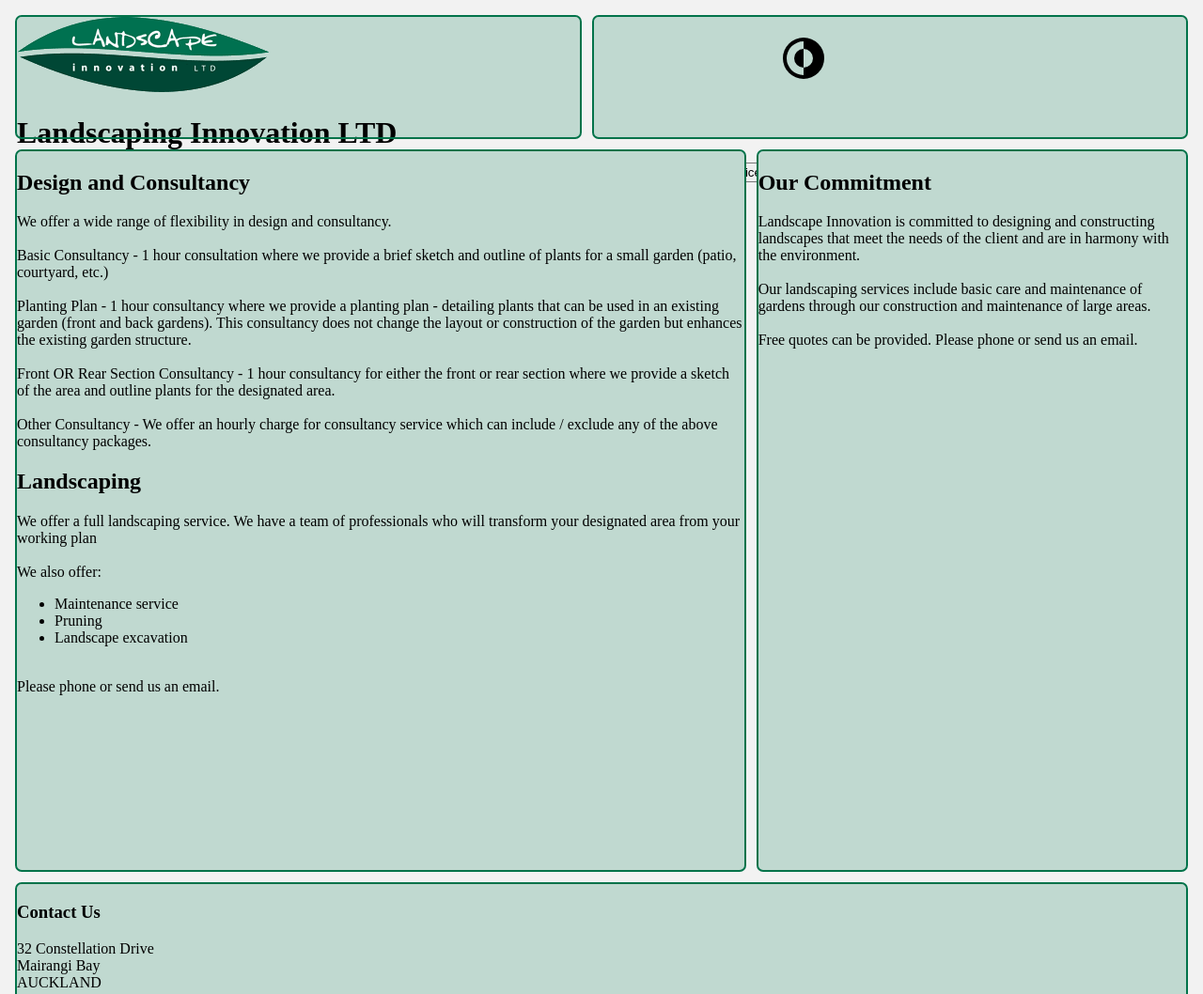
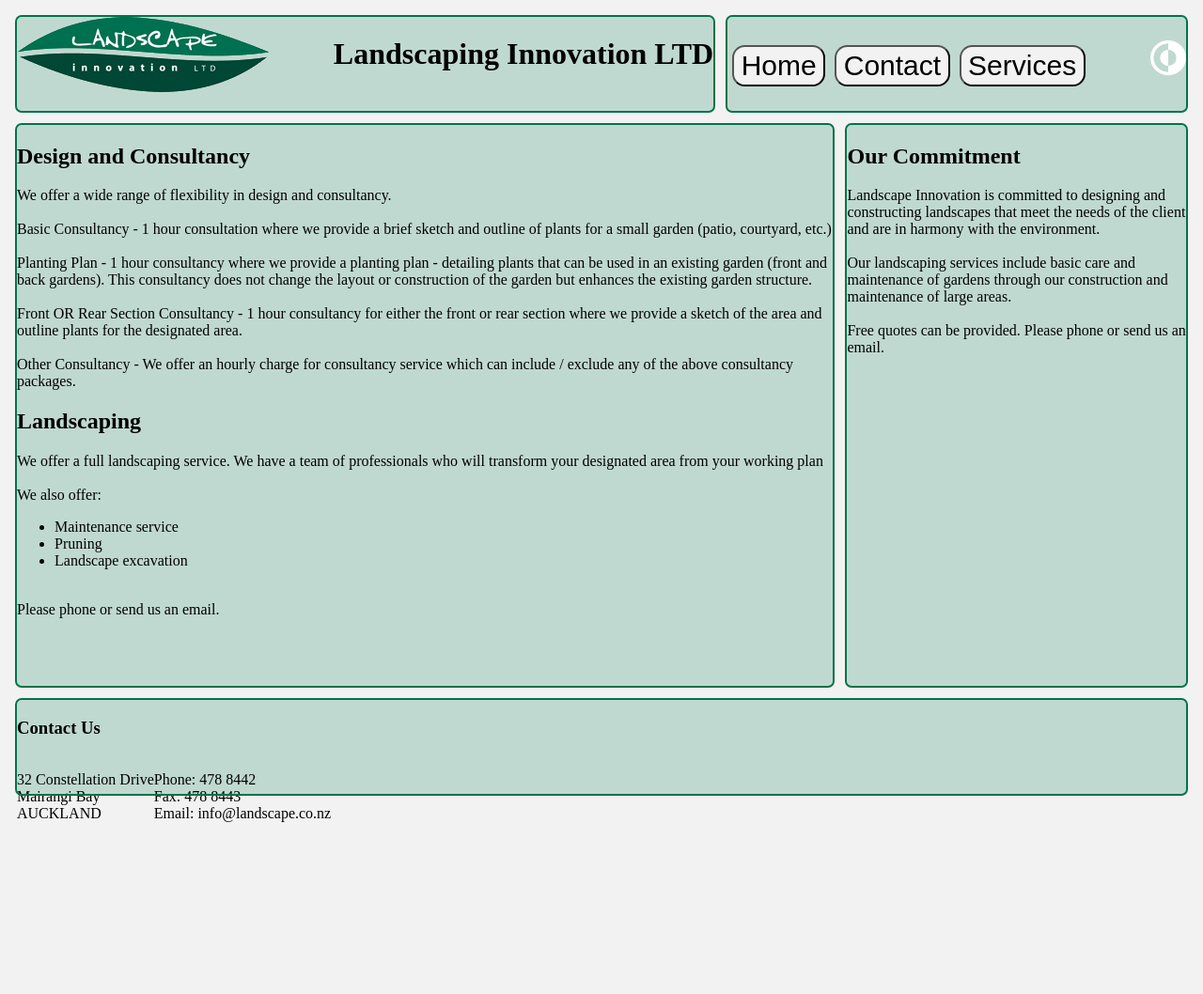
Before and after one commit to jonathonmcfie/Landscaping, a plain HTML site: page index.html in a window 1280 px wide. Shown: the top 1058 px of the page at 94% size. After the commit the page ends 875 px from the top, so only its background shows below. Drawn offline with Linux system fonts and the light colour scheme.

Commit message:
22/08/2024 Fixed images

```diff
--- a/index.html
+++ b/index.html
@@ -9,17 +9,19 @@
 </head>
 <body class="grid">
     <header>
+        <nobr>
         <a href="index.html">
             <img src="logo.png" alt="Landscaping Innovation LTD">
         </a>
         <h1>Landscaping Innovation LTD</h1>
+        </nobr>
     </header>
     <nav>
         <h2>
             <button class="current" href="index.html">Home</button>
             <button href="contact.html">Contact</button>
             <button href="services.html">Services</button>
-            <img class="ThemeButton" alt="Change Page Theme">
+            <img class src="Theme.png" alt="Change Page Theme">
         </h2>
     </nav>
     <main>
@@ -62,20 +64,16 @@
     </aside>
     <footer>
         <h3>Contact Us</h3>
-        <div>
         <p>
             32 Constellation Drive <br>
             Mairangi Bay <br>
             AUCKLAND <br>
         </p>
-        </div>
-        <div>
         <p>
             Phone: 478 8442 <br>
             Fax: 478 8443 <br>
             Email: info@landscape.co.nz <br>
         </p>
-        </div>
     </footer>
 </body>
 </html>
--- a/style.css
+++ b/style.css
@@ -30,10 +30,19 @@ header {
     border-radius: 5px;
 }
 
+header h1 {
+    float: right;
+}
+
+header img {
+    float: left;
+}
+
 nav {
     background-color: var(--objectBG);
     outline: 2.5px solid var(--border);
     border-radius: 5px;
+    font-size: 20px;
 }
 
 aside {
@@ -48,7 +57,23 @@ footer {
     border-radius: 5px;
 }
 
-.ThemeButton {
-    content: var(--theme);
-    height: 500px;
+footer p {
+    float: left;
 }
+
+nav img {
+    max-height: 1.25em;
+    float: right;
+}
+
+nav button {
+    padding-top: 0.1em;
+    padding-bottom: 0.1em;
+    padding-left: 0.25em;
+    padding-right: 0.25em;
+    font-size: 1em;
+    background-color: var(--fullBG);
+    border-radius: 0.45em;
+    float: left;
+    margin: 5px;
+}
```
Also changed, not shown: Theme.png (added), theme-dark.svg (deleted), theme-light.svg (deleted). Lines whose indentation alone changed are shown as unchanged.
